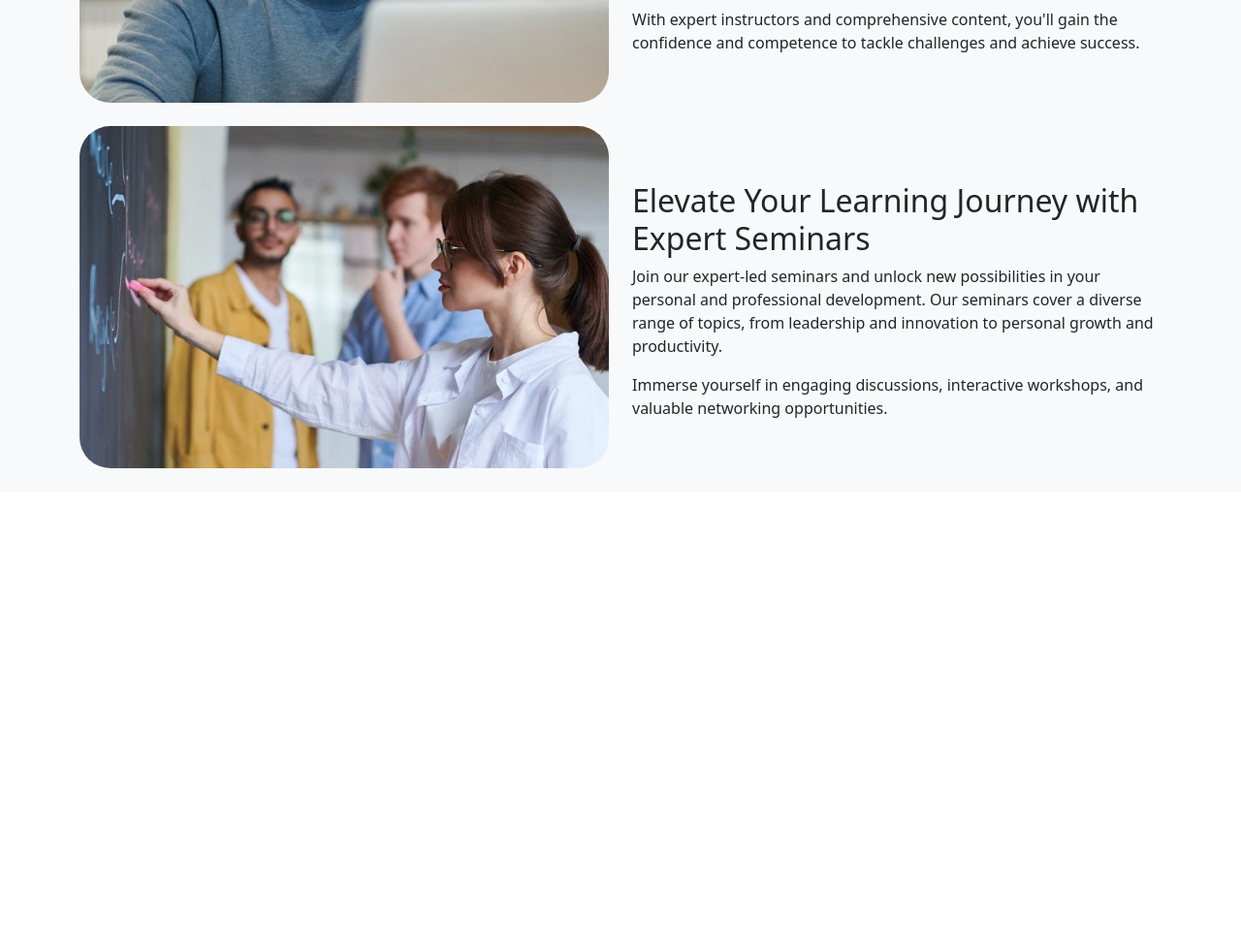
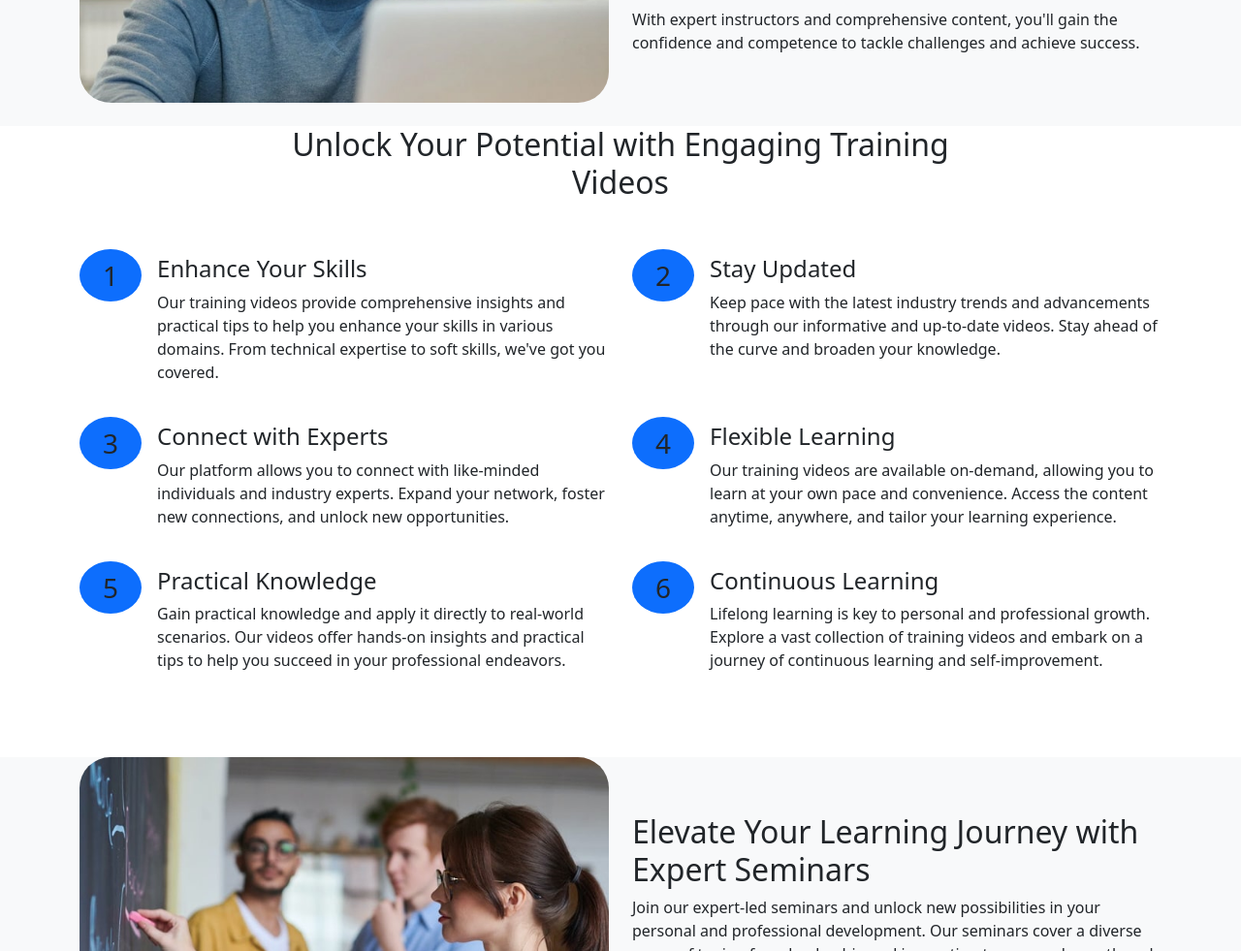
Before and after one commit to elvan/training-website-html-css-bootstrap-5, a website: page index.html in a window 1280 px wide. Shown: the part 1620-2601 px from the top of the page at 97% size. Before the commit the page ends 2127 px from the top, so only its background shows below. Drawn offline with nearby package versions, Linux system fonts and the light colour scheme; files that its build step writes are made by us from their sources.

Commit message:
points section

```diff
--- a/index.html
+++ b/index.html
@@ -17,7 +17,7 @@
     <title>Corso Training</title>
   </head>
 
-  <body>
+  <body id="home">
     <nav class="navbar navbar-expand-lg fixed-top navbar-dark">
       <div class="container">
         <a href="index.html" class="navbar-brand">
@@ -241,6 +241,114 @@
       </div>
     </section>
 
+    <!-- Points -->
+    <section class="points pb-5">
+      <div class="container">
+        <div class="row text-center mb-5">
+          <div class="col-md-8 offset-md-2">
+            <h2>Unlock Your Potential with Engaging Training Videos</h2>
+          </div>
+        </div>
+
+        <div class="row">
+          <div class="col-md-6 mb-4">
+            <div class="d-flex gap-3">
+              <div class="number">
+                <span class="bg-primary py-2 px-4 fs-3 rounded-circle"> 1 </span>
+              </div>
+              <div>
+                <h3 class="fs-4">Enhance Your Skills</h3>
+                <p>
+                  Our training videos provide comprehensive insights and practical tips to help you
+                  enhance your skills in various domains. From technical expertise to soft skills,
+                  we've got you covered.
+                </p>
+              </div>
+            </div>
+          </div>
+
+          <div class="col-md-6 mb-4">
+            <div class="d-flex gap-3">
+              <div class="number">
+                <span class="bg-primary py-2 px-4 fs-3 rounded-circle">2</span>
+              </div>
+              <div>
+                <h3 class="fs-4">Stay Updated</h3>
+                <p>
+                  Keep pace with the latest industry trends and advancements through our informative
+                  and up-to-date videos. Stay ahead of the curve and broaden your knowledge.
+                </p>
+              </div>
+            </div>
+          </div>
+
+          <div class="col-md-6 mb-4">
+            <div class="d-flex gap-3">
+              <div class="number">
+                <span class="bg-primary py-2 px-4 fs-3 rounded-circle">3</span>
+              </div>
+              <div>
+                <h3 class="fs-4">Connect with Experts</h3>
+                <p>
+                  Our platform allows you to connect with like-minded individuals and industry
+                  experts. Expand your network, foster new connections, and unlock new
+                  opportunities.
+                </p>
+              </div>
+            </div>
+          </div>
+
+          <div class="col-md-6 mb-4">
+            <div class="d-flex gap-3">
+              <div class="number">
+                <span class="bg-primary py-2 px-4 fs-3 rounded-circle">4</span>
+              </div>
+              <div>
+                <h3 class="fs-4">Flexible Learning</h3>
+                <p>
+                  Our training videos are available on-demand, allowing you to learn at your own
+                  pace and convenience. Access the content anytime, anywhere, and tailor your
+                  learning experience.
+                </p>
+              </div>
+            </div>
+          </div>
+
+          <div class="col-md-6 mb-4">
+            <div class="d-flex gap-3">
+              <div class="number">
+                <span class="bg-primary py-2 px-4 fs-3 rounded-circle">5</span>
+              </div>
+              <div>
+                <h3 class="fs-4">Practical Knowledge</h3>
+                <p>
+                  Gain practical knowledge and apply it directly to real-world scenarios. Our videos
+                  offer hands-on insights and practical tips to help you succeed in your
+                  professional endeavors.
+                </p>
+              </div>
+            </div>
+          </div>
+
+          <div class="col-md-6 mb-4">
+            <div class="d-flex gap-3">
+              <div class="number">
+                <span class="bg-primary py-2 px-4 fs-3 rounded-circle">6</span>
+              </div>
+              <div>
+                <h3 class="fs-4">Continuous Learning</h3>
+                <p>
+                  Lifelong learning is key to personal and professional growth. Explore a vast
+                  collection of training videos and embark on a journey of continuous learning and
+                  self-improvement.
+                </p>
+              </div>
+            </div>
+          </div>
+        </div>
+      </div>
+    </section>
+
     <!-- Details 2 -->
     <section class="details py-6 bg-light">
       <div class="container">
```
